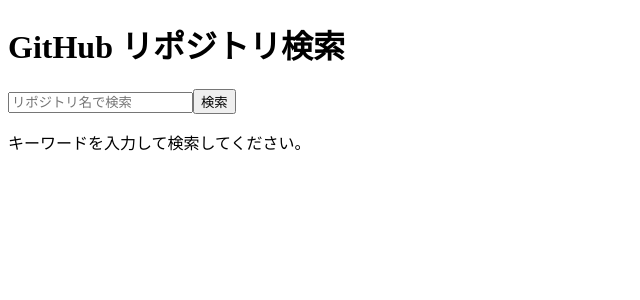
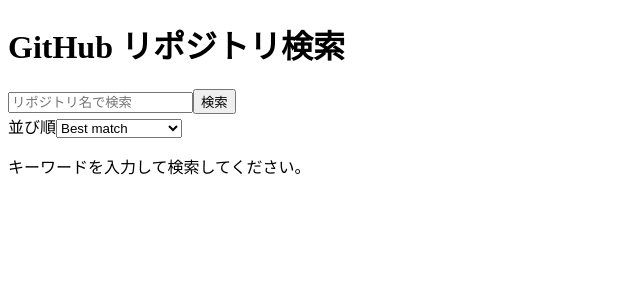
Before and after one commit to limoza/github-repo-search, a Next.js app: page / in a window 1280 px wide. Shown: the top 300 px of the page, without its empty margins (0-640 px from the left). Built offline with nearby package versions, Linux system fonts and the light colour scheme.

Commit message:
Sortのコンポーネントを作成

```diff
--- a/src/app/page.tsx
+++ b/src/app/page.tsx
@@ -1,6 +1,7 @@
 import { Pagination } from '@/components/Pagination';
 import { RepoList } from '@/components/RepoList';
 import { SearchForm } from '@/components/SearchForm';
+import { SortSelect } from '@/components/SortSelect';
 import { normalizeSearchParams } from '@/features/repository-search/search-params';
 import type { RawSearchParams } from '@/features/repository-search/types';
 import { searchRepositories } from '@/lib/github';
@@ -39,6 +40,7 @@
     <main>
       <h1>GitHub リポジトリ検索</h1>
       <SearchForm key={searchState.q} initialQuery={searchState.q} />
+      <SortSelect currentSort={searchState.sort} />
 
       {!hasQuery ? (
         <p>キーワードを入力して検索してください。</p>
--- /dev/null
+++ b/src/components/SortSelect.tsx
@@ -0,0 +1,41 @@
+'use client';
+
+import { useRouter, useSearchParams } from 'next/navigation';
+import type { ChangeEventHandler } from 'react';
+
+import {
+  SORT_SELECT_OPTIONS,
+  SortOption,
+} from '@/features/repository-search/constants';
+
+type Props = {
+  currentSort: SortOption;
+};
+
+export const SortSelect = ({ currentSort }: Props) => {
+  const router = useRouter();
+  const searchParams = useSearchParams();
+
+  const handleChange: ChangeEventHandler<HTMLSelectElement> = (e) => {
+    const nextSort = e.target.value as SortOption;
+    const params = new URLSearchParams(searchParams.toString());
+
+    params.set('sort', nextSort);
+    params.set('page', '1');
+
+    router.push(`/?${params.toString()}`);
+  };
+
+  return (
+    <label>
+      並び順
+      <select value={currentSort} onChange={handleChange}>
+        {SORT_SELECT_OPTIONS.map((option) => (
+          <option key={option.value} value={option.value}>
+            {option.label}
+          </option>
+        ))}
+      </select>
+    </label>
+  );
+};
--- a/src/features/repository-search/constants.ts
+++ b/src/features/repository-search/constants.ts
@@ -1,6 +1,15 @@
 export const SORT_OPTIONS = {
   BEST_MATCH: 'best-match',
   STARS: 'stars',
+  FORKS: 'forks',
+  UPDATED: 'updated',
 } as const;
 
+export const SORT_SELECT_OPTIONS = [
+  { value: SORT_OPTIONS.BEST_MATCH, label: 'Best match' },
+  { value: SORT_OPTIONS.STARS, label: 'Stars' },
+  { value: SORT_OPTIONS.FORKS, label: 'Forks' },
+  { value: SORT_OPTIONS.UPDATED, label: 'Recently updated' },
+] as const;
+
 export type SortOption = (typeof SORT_OPTIONS)[keyof typeof SORT_OPTIONS];
--- a/src/features/repository-search/search-params.ts
+++ b/src/features/repository-search/search-params.ts
@@ -1,4 +1,7 @@
-import { SORT_OPTIONS } from '@/features/repository-search/constants';
+import {
+  SORT_OPTIONS,
+  SortOption,
+} from '@/features/repository-search/constants';
 import type {
   RawSearchParams,
   SearchState,
@@ -21,10 +24,13 @@
   const page = Number.isNaN(rawPage) || rawPage < 1 ? 1 : rawPage;
 
   const sortValue = getSingleValue(params.sort);
-  const sort =
-    sortValue === SORT_OPTIONS.STARS
-      ? SORT_OPTIONS.STARS
-      : SORT_OPTIONS.BEST_MATCH;
+  const isValidSort = (value: string | undefined): value is SortOption =>
+    value === SORT_OPTIONS.BEST_MATCH ||
+    value === SORT_OPTIONS.STARS ||
+    value === SORT_OPTIONS.FORKS ||
+    value === SORT_OPTIONS.UPDATED;
+
+  const sort = isValidSort(sortValue) ? sortValue : SORT_OPTIONS.BEST_MATCH;
 
   return { q, page, sort };
 };
--- a/src/lib/github.ts
+++ b/src/lib/github.ts
@@ -22,8 +22,8 @@
     per_page: String(perPage),
   });
 
-  if (sort === SORT_OPTIONS.STARS) {
-    params.set('sort', SORT_OPTIONS.STARS);
+  if (sort !== SORT_OPTIONS.BEST_MATCH) {
+    params.set('sort', sort);
   }
 
   const res = await fetch(`${BASE_URL}?${params.toString()}`, {
```
